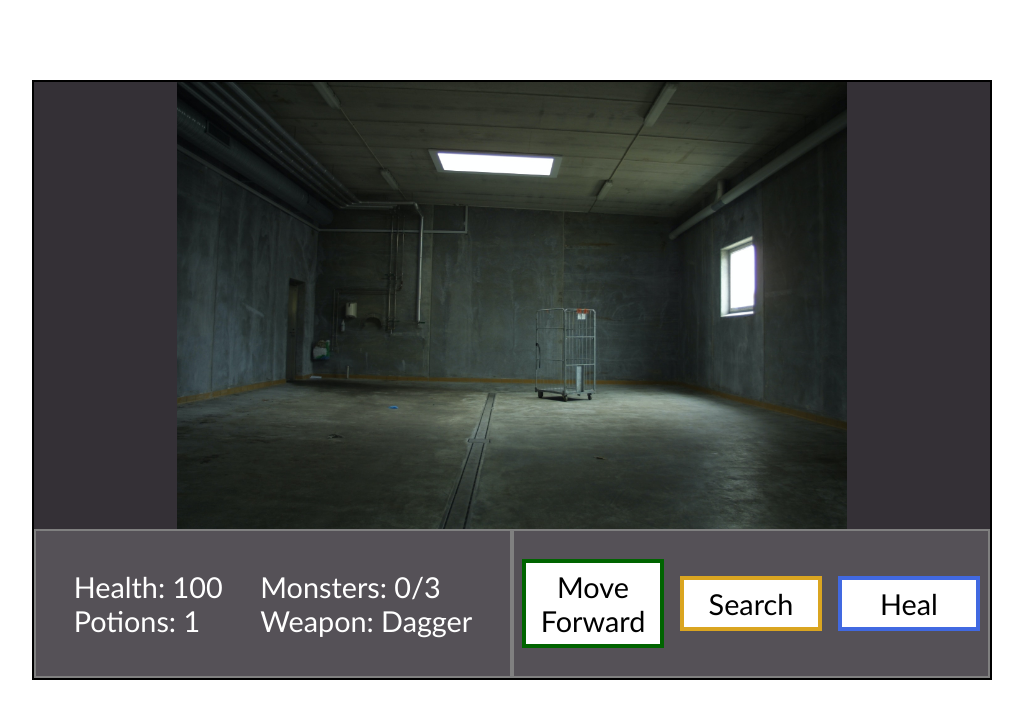
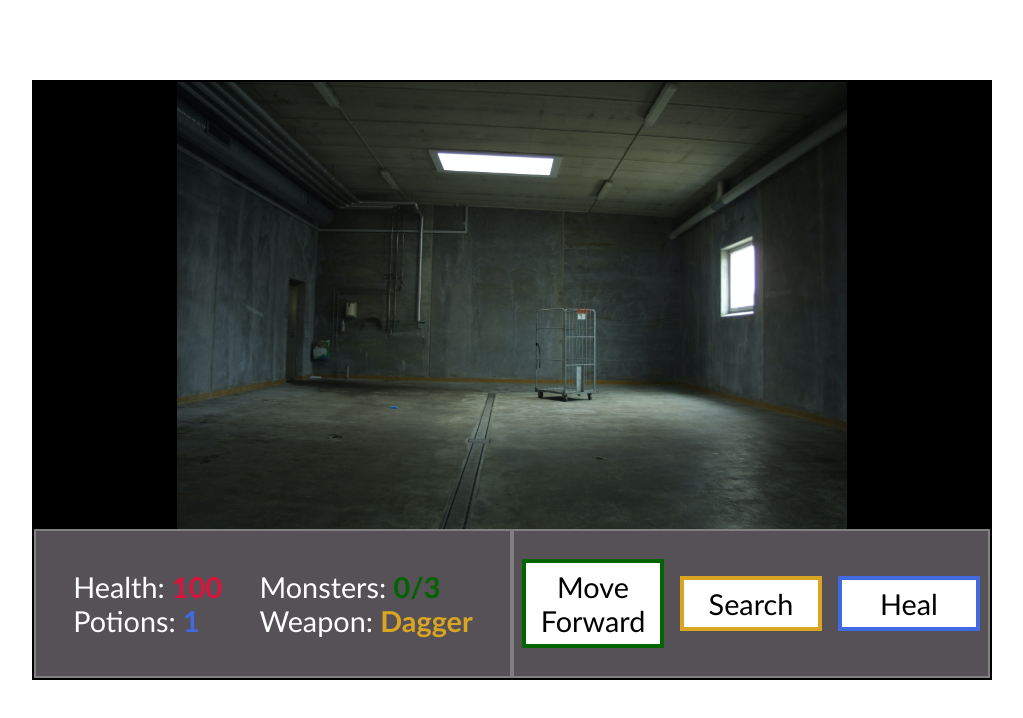
Before and after one commit to Spencer-Sch/Dungeon-Crawler, a plain HTML site: page index.html in a window 1280 px wide. Both pictures are taken after a click on the button "Start Game". Shown: the whole page, without its empty margins (128-1151 px from the left). Drawn offline with Linux system fonts and the light colour scheme.

Commit message:
update README & CSS

```diff
--- a/assets/styles/styles.css
+++ b/assets/styles/styles.css
@@ -57,7 +57,7 @@ Container Styles
 
 #visual-container {
     height: 75%;
-    background-color: #343036;
+    background-color: black;
 }
 
 #item-modal {
@@ -145,6 +145,26 @@ Text Styles
     color: white;
 }
 
+#health-span {
+    font-weight: 900;
+    color: crimson;
+}
+
+#potions-span {
+    font-weight: 900;
+    color: royalblue;
+}
+
+#monsters-span {
+    font-weight: 900;
+    color: darkgreen;
+}
+
+#weapon-span {
+    font-weight: 900;
+    color: goldenrod;
+}
+
 .ui-text, #item-modal-text {
     color: white;
     font-family:'Trebuchet MS', Arial, sans-serif;
@@ -207,7 +227,3 @@ Button Styles
     color: white;
     background-color: darkgreen;
 }
-
-.btn-green:focus {
-
-}
```
Also changed, not shown: 1 other file.
